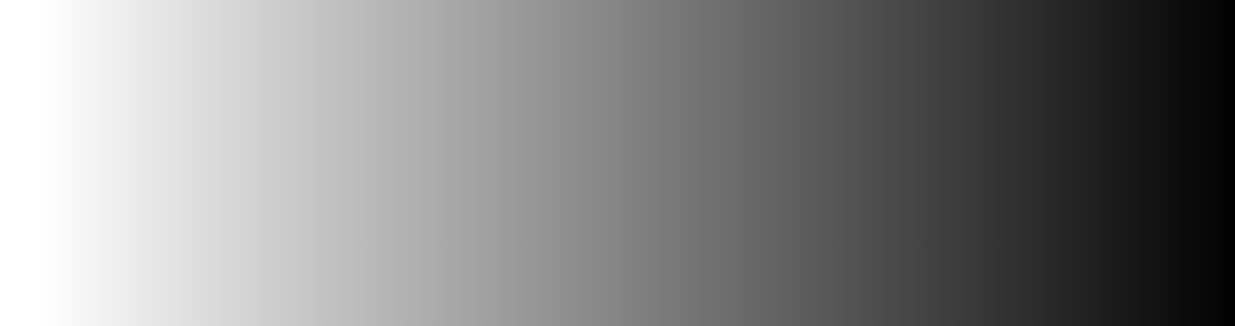
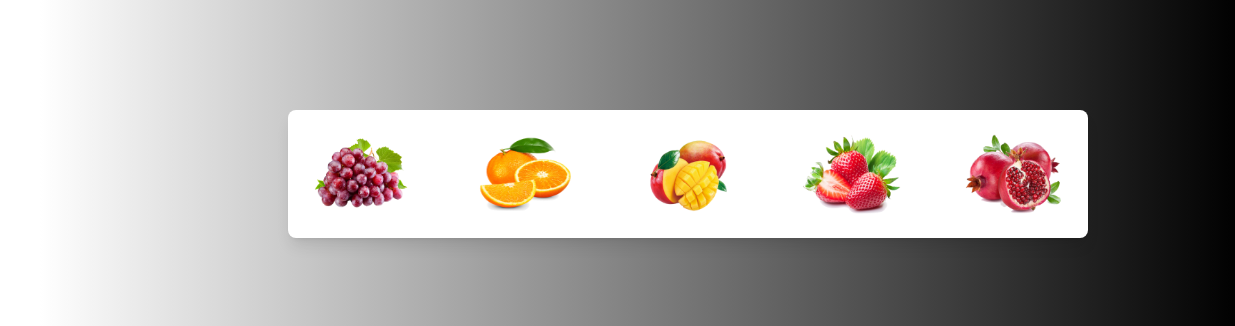
Before and after one commit to Per-vez/FOOD_BURST_web, a plain HTML site: page index.html in a window 1280 px wide. Shown: the part 626-952 px from the top of the page, 0-1235 px from the left. Drawn offline with nearby package versions, Linux system fonts and the light colour scheme.

Commit message:
bonus section added

```diff
--- a/index.html
+++ b/index.html
@@ -32,7 +32,7 @@
 
   <header>
     <!-- navbar secion -->
-    <div class="bg-[#F85559] h-[80px] rounded-full mx-10 my-2 flex justify-between items-center pl-4 pr-4">
+    <div class="bg-[#F85559] h-[80px] rounded-full mx-10 my-2 sm:flex flex-col flex-1 lg:flex-row justify-between items-center pl-4 pr-4">
       <div>
         <ul class="text-white text-sm flex justify-between items-center gap-4 pl-4">
           <li>Home</li>
@@ -104,9 +104,18 @@
           <div class="flex flex-col items-center absolute top-40 left-96 text-white">
             <h2 class="text-6xl font-bold text-center mt-4">Exotic tastes at your <br> doorstep</h2>
             <p class="text-sm  mt-4">We supply highly quality organic products</p>
-            <button class="btn btn-primary mt-4">Shop Now</button>
+            <button class="btn btn-primary mt-4 bg-[#F85559]">Discover</button>
           </div>
         </div>
+      </div>
+    </div>
+    <div class="bg-[#FFF] w-[800px] rounded-lg shadow-lg absolute left-72 -bottom-16">
+      <div class="flex lg-flex-row gap-6 justify-between items-center p-6">
+        <img class="w-[100px] h-[80px]" src="./images/fruit1.png" alt="">
+        <img class="w-[100px] h-[80px]" src="./images/fruit2.png" alt="">
+        <img class="w-[100px] h-[80px]" src="./images/fruit3.png" alt="">
+        <img class="w-[100px] h-[80px]" src="./images/fruit4.png" alt="">
+        <img class="w-[100px] h-[80px]" src="./images/fruit5.png" alt="">
       </div>
     </div>
 
```
